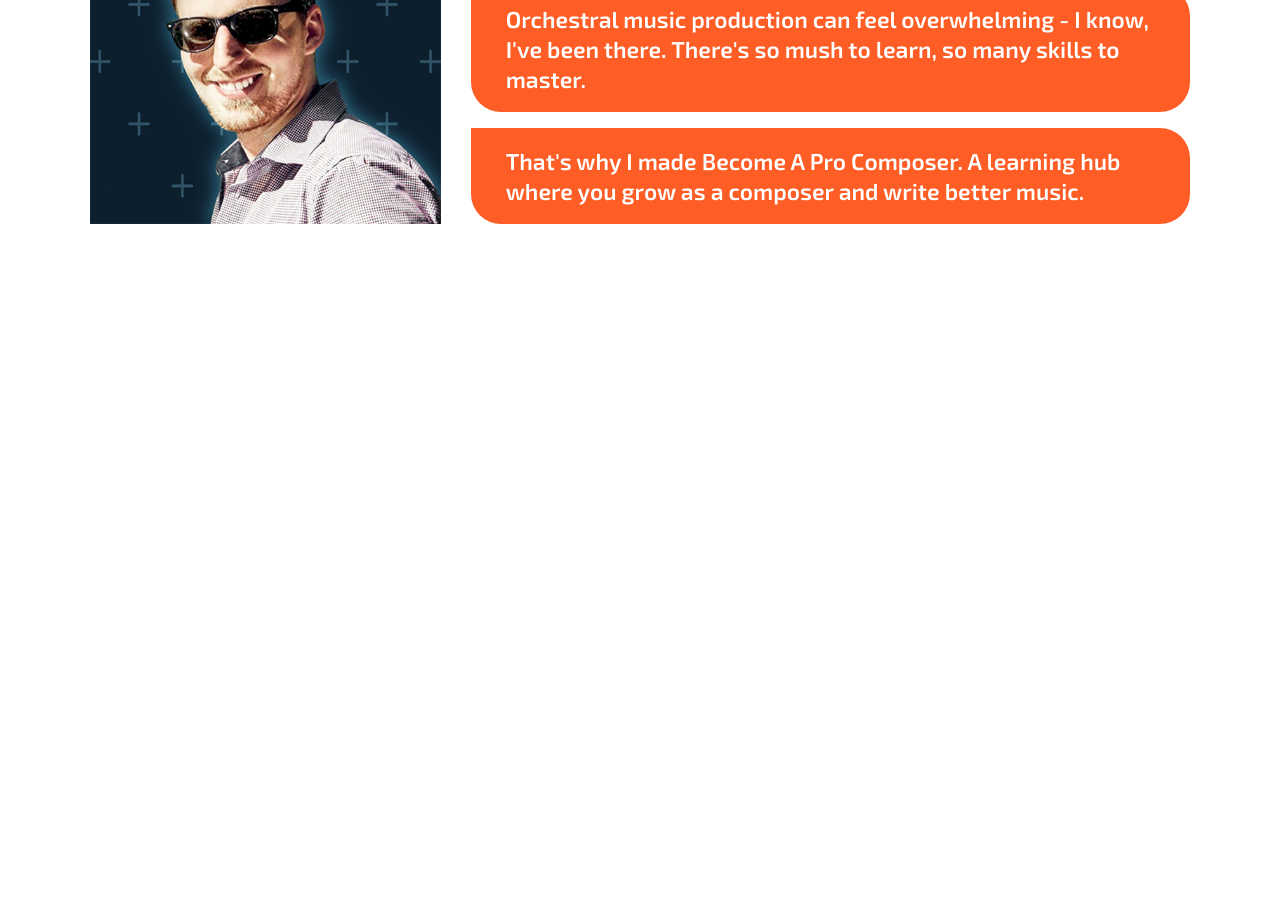
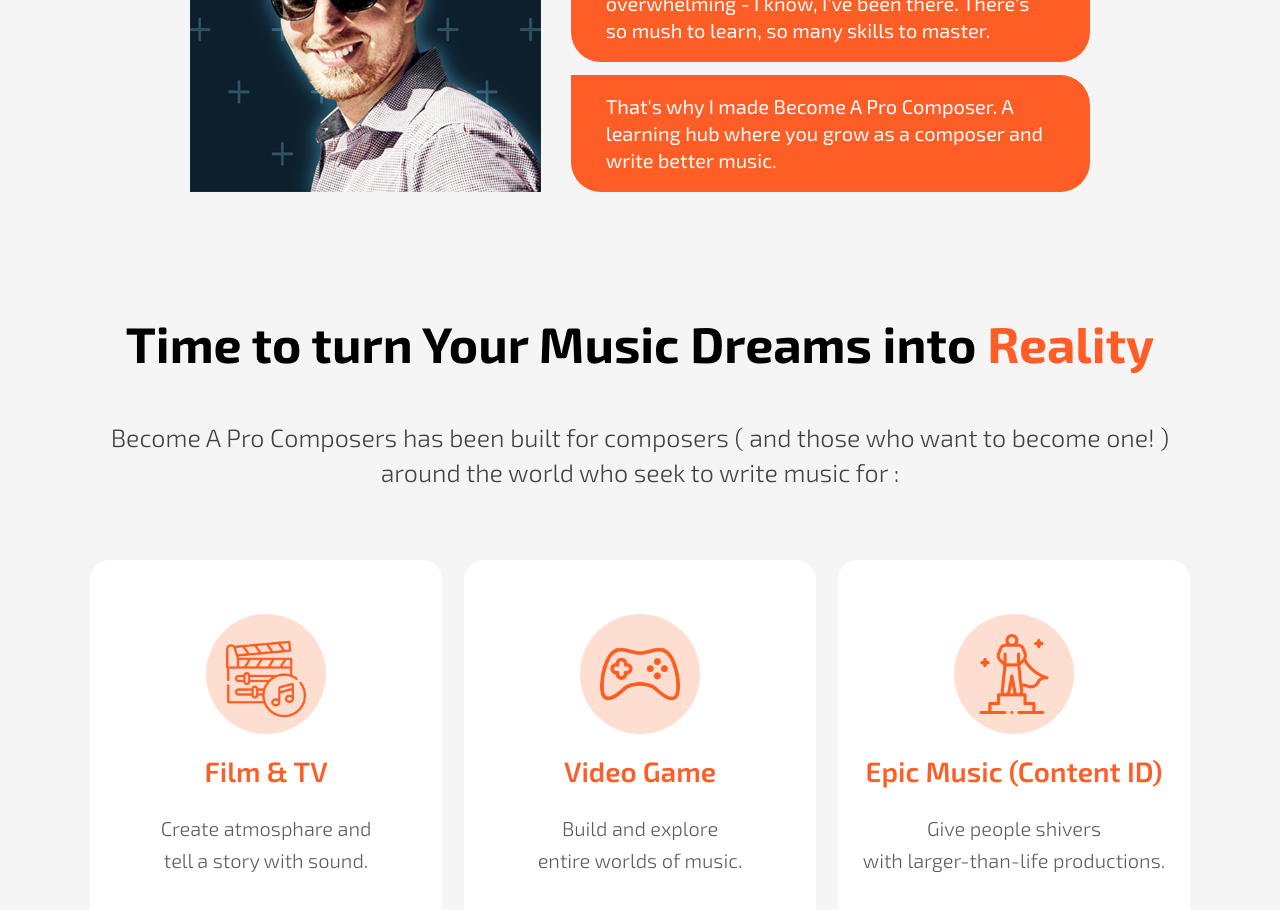
Before and after one commit to mim-mel/become-a-pro-composer, a React (Create React App) app: page / in a window 1280 px wide. Shown: the part 1360-2270 px from the top of the page. Before the commit the page ends 1634 px from the top, so only its background shows below. Built offline with nearby package versions, Linux system fonts and the light colour scheme.

Commit message:
feat: Profil 컴포넌트 레이아웃 추가

```diff
--- a/src/App.css
+++ b/src/App.css
@@ -1,4 +1,5 @@
 body {
   padding: 0;
   margin: 0;
+  background-color: #f5f5f5;
 }
--- a/src/pages/mainpage/Profile.jsx
+++ b/src/pages/mainpage/Profile.jsx
@@ -3,10 +3,11 @@ import './../../fonts/fonts.css';
 
 const Profile = () => {
   return (
-    <Wrap>
+    <>
+      <Wrap1>
         <ProfileText>
           Creating Orchestral Music has <br />
-        <ProfileSpanText>never been easier</ProfileSpanText>
+          <OrangeSpanText>never been easier</OrangeSpanText>
         </ProfileText>
         <SmallText>
           If we can do it, <SmallSpanText>so can you</SmallSpanText>. Seriously.
@@ -28,18 +29,67 @@ const Profile = () => {
             </BubbleText>
           </BubbleTextBox>
         </FotoTextWrap>
-    </Wrap>
+      </Wrap1>
+
+      <Wrap2>
+        <Wrap2Title>
+          Time to turn Your Music Dreams into{' '}
+          <OrangeSpanText>Reality</OrangeSpanText>
+        </Wrap2Title>
+        <Wrap2Text>
+          Become A Pro Composers has been built for composers ( and those who
+          want to become one! )<br />
+          around the world who seek to write music for :
+        </Wrap2Text>
+        <WhiteBoxBlock>
+          <WhiteBox>
+            <WhiteBoxCircle>
+              <CircleIcon1 src='image/soundtrack.png' />
+            </WhiteBoxCircle>
+            <WhiteBoxTitle>Film & TV</WhiteBoxTitle>
+            <WhiteBoxText>
+              Create atmosphare and
+              <br />
+              tell a story with sound.
+            </WhiteBoxText>
+          </WhiteBox>
+          <WhiteBox>
+            <WhiteBoxCircle>
+              <CircleIcon src='image/console.png' />
+            </WhiteBoxCircle>
+            <WhiteBoxTitle>Video Game</WhiteBoxTitle>
+            <WhiteBoxText>
+              Build and explore
+              <br />
+              entire worlds of music.
+            </WhiteBoxText>
+          </WhiteBox>
+          <WhiteBox>
+            <WhiteBoxCircle>
+              <CircleIcon src='image/role-model.png' />
+            </WhiteBoxCircle>
+            <WhiteBoxTitle>Epic Music (Content ID)</WhiteBoxTitle>
+            <WhiteBoxText>
+              Give people shivers
+              <br />
+              with larger-than-life productions.
+            </WhiteBoxText>
+          </WhiteBox>
+        </WhiteBoxBlock>
+      </Wrap2>
+    </>
   );
 };
 
-const Wrap = styled.div`
-  width: 1100px;
+const Wrap1 = styled.div`
+  width: 900px;
   margin: 0 auto;
-  height: 450px;
   padding: 20px 0;
+  margin-bottom: 50px;
 
   @media (max-width: 1024px) {
     width: 100%;
+    margin-bottom: 0px;
   }
 
   @media (max-width: 768px) {
@@ -53,7 +103,7 @@ const ProfileText = styled.h2`
   margin-bottom: 50px;
   font-family: 'Exo2-Bold';
   font-weight: 900;
-  font-size: 70px;
+  font-size: 60px;
   letter-spacing: -0.5px;
 
   @media (max-width: 1024px) {
@@ -66,7 +116,7 @@ const ProfileText = styled.h2`
   }
 `;
 
-const ProfileSpanText = styled.span`
+const OrangeSpanText = styled.span`
   color: #fe5d26;
 `;
 
@@ -75,13 +125,14 @@ const SmallText = styled.div`
   margin: 0;
   font-family: 'Exo2-Light';
   font-size: 23px;
+  color: #414141;
 
   @media (max-width: 1024px) {
     font-size: 23px;
   }
 
   @media (max-width: 768px) {
-    font-size: 17px;
+    font-size: 15px;
   }
 `;
 
@@ -146,9 +197,9 @@ const BubbleTextBox = styled.div`
 const BubbleText = styled.div`
   background-color: #fe5d26;
   color: white;
-  font-family: 'Exo2-SemiBold';
-  font-size: 23px;
-  line-height: 30px;
+  font-family: 'Exo2-Regular';
+  font-size: 20px;
+  line-height: 27px;
   padding: 18px 35px;
   border-radius: 30px;
   border-top-left-radius: 0;
@@ -165,4 +216,174 @@ const BubbleText = styled.div`
   }
 `;
 
+const Wrap2 = styled.div`
+  width: 1100px;
+  margin: 0 auto;
+  justify-content: center;
+  display: block;
+
+  @media (max-width: 1024px) {
+    width: 92%;
+  }
+
+  @media (max-width: 768px) {
+    width: 90%;
+  }
+`;
+
+const Wrap2Title = styled.div`
+  font-family: 'Exo2-Bold';
+  font-size: 50px;
+  text-align: center;
+  margin-bottom: 47px;
+
+  @media (max-width: 1024px) {
+  }
+
+  @media (max-width: 768px) {
+    font-size: 30px;
+    margin-bottom: 20px;
+  }
+`;
+
+const Wrap2Text = styled.div`
+  font-family: 'Exo2-Light';
+  color: #414141;
+  text-align: center;
+  font-size: 25px;
+  line-height: 35px;
+  margin-bottom: 70px;
+
+  @media (max-width: 1024px) {
+    font-size: 25px;
+  }
+
+  @media (max-width: 768px) {
+    font-size: 15px;
+    margin-bottom: 50px;
+  }
+`;
+
+const WhiteBoxBlock = styled.div`
+  width: 100%;
+  height: 370px;
+  display: flex;
+  justify-content: space-between;
+
+  @media (max-width: 1024px) {
+    height: 300px;
+    width: 100%;
+  }
+
+  @media (max-width: 768px) {
+    width: 100%;
+    height: 1000px;
+    display: block;
+  }
+`;
+
+const WhiteBox = styled.div`
+  width: 32%;
+  height: 370px;
+  background-color: #ffffff;
+  border-radius: 20px;
+  display: flex;
+  flex-direction: column;
+  justify-content: center;
+  align-items: center;
+
+  @media (max-width: 1024px) {
+    height: 300px;
+  }
+
+  @media (max-width: 768px) {
+    margin: 0 auto 20px auto;
+    width: 90%;
+    height: 300px;
+  }
+`;
+
+const WhiteBoxCircle = styled.div`
+  width: 120px;
+  height: 120px;
+  border-radius: 50%;
+  background-color: #ffded2;
+  margin-bottom: 20px;
+  display: flex;
+  justify-content: center;
+  align-items: center;
+
+  @media (max-width: 1024px) {
+    width: 110px;
+    height: 110px;
+    margin-bottom: 10px;
+  }
+
+  @media (max-width: 768px) {
+  }
+`;
+
+const CircleIcon = styled.img`
+  width: auto;
+  height: 80px;
+
+  @media (max-width: 1024px) {
+    width: auto;
+    height: 70px;
+  }
+
+  @media (max-width: 768px) {
+  }
+`;
+
+const CircleIcon1 = styled.img`
+  margin-top: 10px;
+  width: auto;
+  height: 80px;
+
+  @media (max-width: 1024px) {
+    width: auto;
+    height: 70px;
+  }
+
+  @media (max-width: 768px) {
+  }
+`;
+
+const WhiteBoxTitle = styled.div`
+  font-family: 'Exo2-SemiBold';
+  color: #fe5d26;
+  font-size: 28px;
+  margin: 0 auto;
+  margin-bottom: 25px;
+  text-align: center;
+
+  @media (max-width: 1024px) {
+    width: auto;
+    margin-bottom: 15px;
+    font-size: 22px;
+    letter-spacing: -1px;
+  }
+
+  @media (max-width: 768px) {
+  }
+`;
+
+const WhiteBoxText = styled.div`
+  font-family: 'Exo2-Light';
+  color: #5a5a5a;
+  font-size: 20px;
+  text-align: center;
+  line-height: 32px;
+
+  @media (max-width: 1024px) {
+    line-height: 25px;
+    font-size: 15px;
+    letter-spacing: -0.5px;
+  }
+
+  @media (max-width: 768px) {
+  }
+`;
+
 export default Profile;
```
Lines whose indentation alone changed are shown as unchanged.
